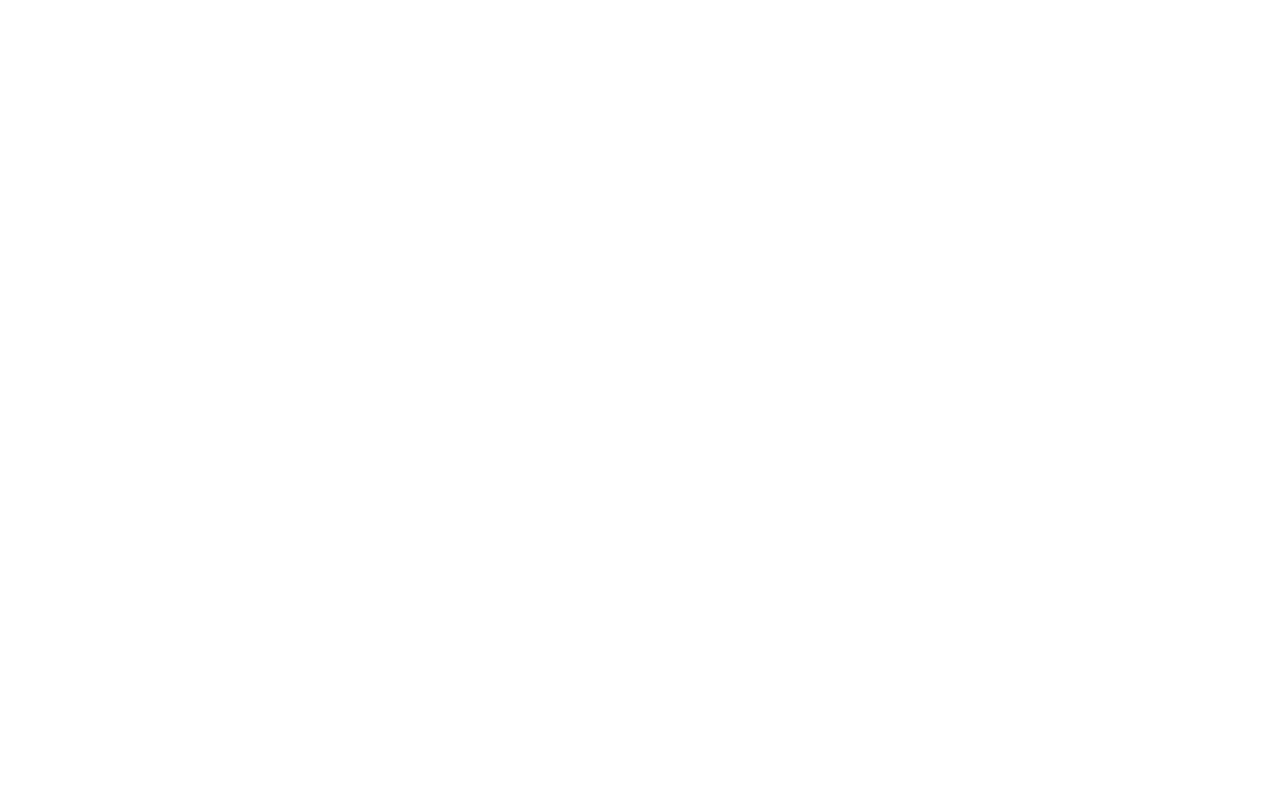
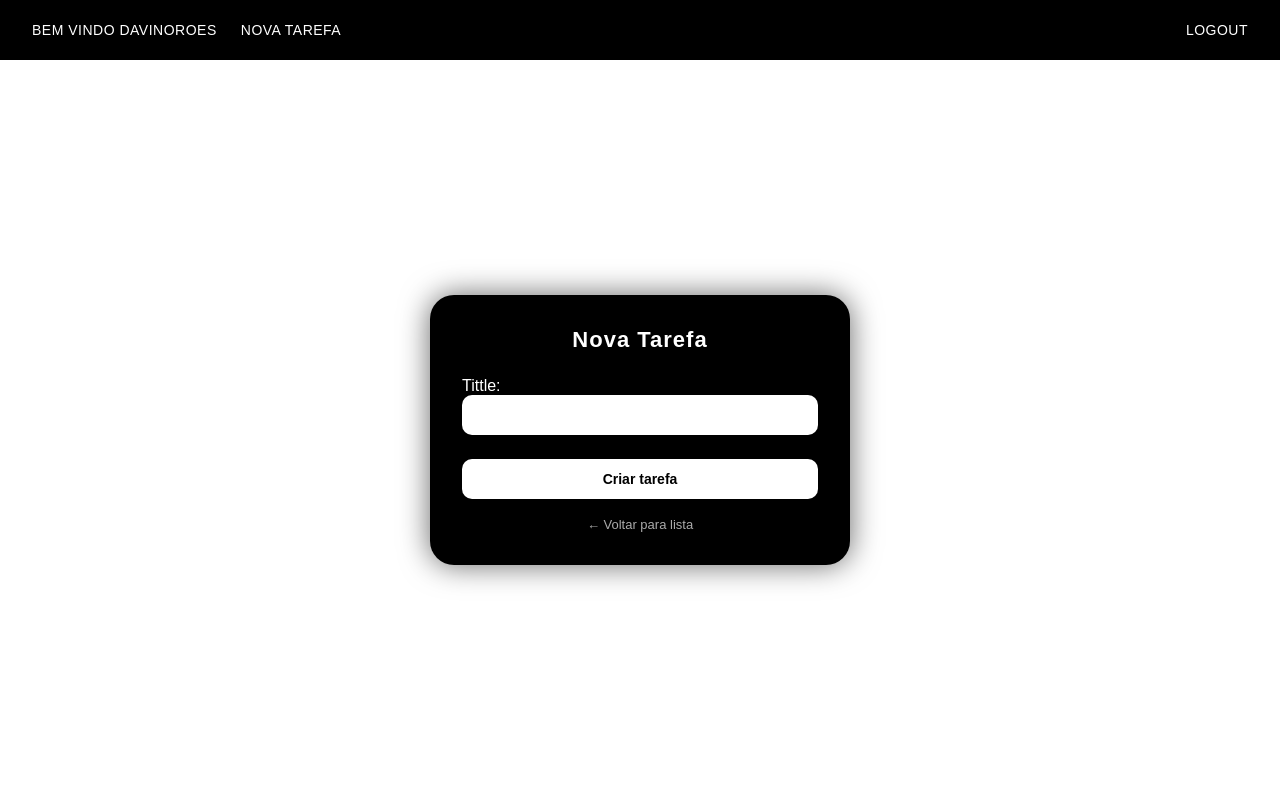
Before and after one commit to davinoroes/todolist, a Django app: page /newtask/ in a window 1280 px wide. Before the commit the page is empty. Run offline with Django 5.2, Linux system fonts and the light colour scheme; a user stored in the database is signed in.

Commit message:
Template da page de novas tarefas e adição de token em um form

```diff
--- a/todolist/templates/newtask.html
+++ b/todolist/templates/newtask.html
@@ -0,0 +1,98 @@
+{% extends "base.html" %}
+
+{% block title %}
+Nova Tarefa
+{% endblock %}
+
+{% block content %}
+<style>
+    .new-task-wrapper {
+        min-height: calc(100vh - 60px);
+        display: flex;
+        align-items: center;
+        justify-content: center;
+    }
+
+    .new-task-box {
+        background: #000;
+        width: 420px;
+        padding: 32px;
+        border-radius: 24px;
+        box-shadow: 0 0 30px rgba(0, 0, 0, 0.6);
+        color: #fff;
+    }
+
+    .new-task-box h1 {
+        text-align: center;
+        margin-bottom: 24px;
+        font-size: 22px;
+        letter-spacing: 1px;
+    }
+
+    .new-task-box form {
+        display: flex;
+        flex-direction: column;
+        gap: 16px;
+    }
+
+    .new-task-box input,
+    .new-task-box textarea,
+    .new-task-box select {
+        width: 100%;
+        padding: 12px 14px;
+        border-radius: 10px;
+        border: none;
+        outline: none;
+        font-size: 14px;
+    }
+
+    .new-task-box button {
+        margin-top: 8px;
+        padding: 12px;
+        border-radius: 10px;
+        border: none;
+        cursor: pointer;
+        font-weight: bold;
+        font-size: 14px;
+        background: #fff;
+        color: #000;
+        transition: 0.2s;
+    }
+
+    .new-task-box button:hover {
+        opacity: 0.85;
+    }
+
+    .back-link {
+        text-align: center;
+        margin-top: 16px;
+    }
+
+    .back-link a {
+        color: #aaa;
+        text-decoration: none;
+        font-size: 13px;
+    }
+
+    .back-link a:hover {
+        color: #fff;
+    }
+</style>
+
+<div class="new-task-wrapper">
+    <div class="new-task-box">
+        <h1>Nova Tarefa</h1>
+
+        <form method="POST">
+            {% csrf_token %}
+            {{ form.as_p }}
+
+            <button type="submit">Criar tarefa</button>
+        </form>
+
+        <div class="back-link">
+            <a href="{% url 'task_list' %}">← Voltar para lista</a>
+        </div>
+    </div>
+</div>
+{% endblock %}
--- a/todolist/templates/tasks.html
+++ b/todolist/templates/tasks.html
@@ -78,6 +78,7 @@
         <h2>Lista de Tarefas</h2>
 
         <form method="GET" action="{% url 'task_list' %}" class="search-form">
+            {% csrf_token %}
             <input
                 type="text"
                 name="search"
```
